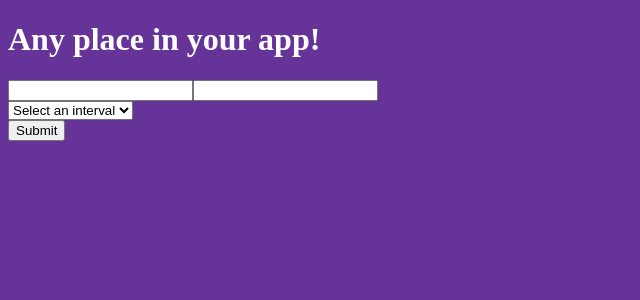
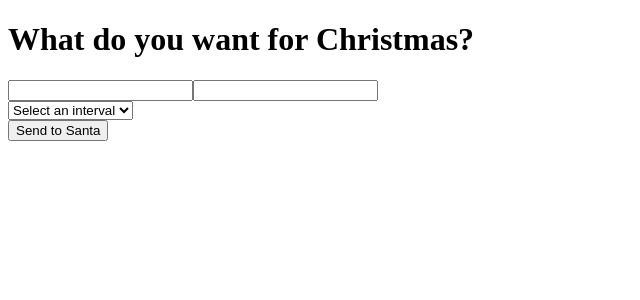
Before and after one commit to Beleren/Merry-xmas, a React app in the folder frontend/: page / in a window 1280 px wide. Shown: the top 300 px of the page, without its empty margins (0-640 px from the left). Built offline with nearby package versions, Linux system fonts and the light colour scheme.

Commit message:
Removing node-sass and api-client integration

```diff
--- a/frontend/package.json
+++ b/frontend/package.json
@@ -34,7 +34,6 @@
     "jest-resolve": "24.9.0",
     "jest-watch-typeahead": "0.4.2",
     "mini-css-extract-plugin": "0.8.0",
-    "node-sass": "^4.13.0",
     "optimize-css-assets-webpack-plugin": "5.0.3",
     "pnp-webpack-plugin": "1.5.0",
     "postcss-flexbugs-fixes": "4.1.0",
@@ -136,7 +135,7 @@
     ]
   },
   "devDependencies": {
-    "eslint": "5.16.0",
+    "eslint": "^6.8.0",
     "eslint-config-airbnb": "^18.0.1",
     "eslint-config-prettier": "^6.7.0",
     "eslint-plugin-import": "^2.19.1",
--- a/frontend/src/App.js
+++ b/frontend/src/App.js
@@ -1,19 +1,26 @@
-// Render Prop
+/*
+Ideias de tema de natal:
+Letra chique
+Cores verde, vermelho, branco e um pouco de amarelo
+*/
 import React from 'react'
 import { Formik, Form, Field, ErrorMessage } from 'formik'
 import * as Yup from 'yup'
-import './App.scss'
 
 const App = () => (
   <div>
-    <h1>Any place in your app!</h1>
+    <h1>What do you want for Christmas?</h1>
     <Formik
-      initialValues={{ email: '', search: '', interval: '' }}
+      initialValues={{
+        email: '',
+        item: '',
+        interval: '',
+      }}
       validationSchema={Yup.object().shape({
         email: Yup.string()
           .required('Please fill the email field')
           .email('This is not a valid email address!'),
-        search: Yup.string()
+        item: Yup.string()
           .max(50, 'Search text is too long!')
           .required('Please fill the search field'),
         interval: Yup.number()
@@ -22,19 +29,28 @@ const App = () => (
           .required('Please choose an interval to send email'),
       })}
       onSubmit={(values, { setSubmitting }) => {
-        setTimeout(() => {
-          alert(JSON.stringify(values, null, 2))
-          setSubmitting(false)
-        }, 400)
+        console.log(process.env.REACT_APP_API_URL)
+        fetch(`${process.env.REACT_APP_API_URL}/subscribe`, {
+          method: 'POST',
+          headers: {
+            'Content-type': 'application/json',
+          },
+          body: JSON.stringify(values),
+        })
+          .then(response => response.json())
+          .then(res => {
+            setSubmitting(false)
+          })
       }}
     >
       {({ isSubmitting, handleChange, handleBlur, values }) => (
         <Form>
           <Field type="email" name="email" />
           <ErrorMessage name="email" component="div" />
-          <Field type="text" name="search" />
-          <ErrorMessage name="search" component="div" />
-          <select
+          <Field type="text" name="item" />
+          <ErrorMessage name="intem" component="div" />
+          <Field
+            as="select"
             name="interval"
             value={values.interval}
             onChange={handleChange}
@@ -53,10 +69,10 @@ const App = () => (
             <option value="1800" label="30 minutes">
               30 minutes
             </option>
-          </select>
+          </Field>
           <ErrorMessage name="interval" component="div" />
           <button type="submit" disabled={isSubmitting}>
-            Submit
+            Send to Santa
           </button>
         </Form>
       )}
```
Also changed, not shown: 2 other files (tests, documents, lock files or other folders).
